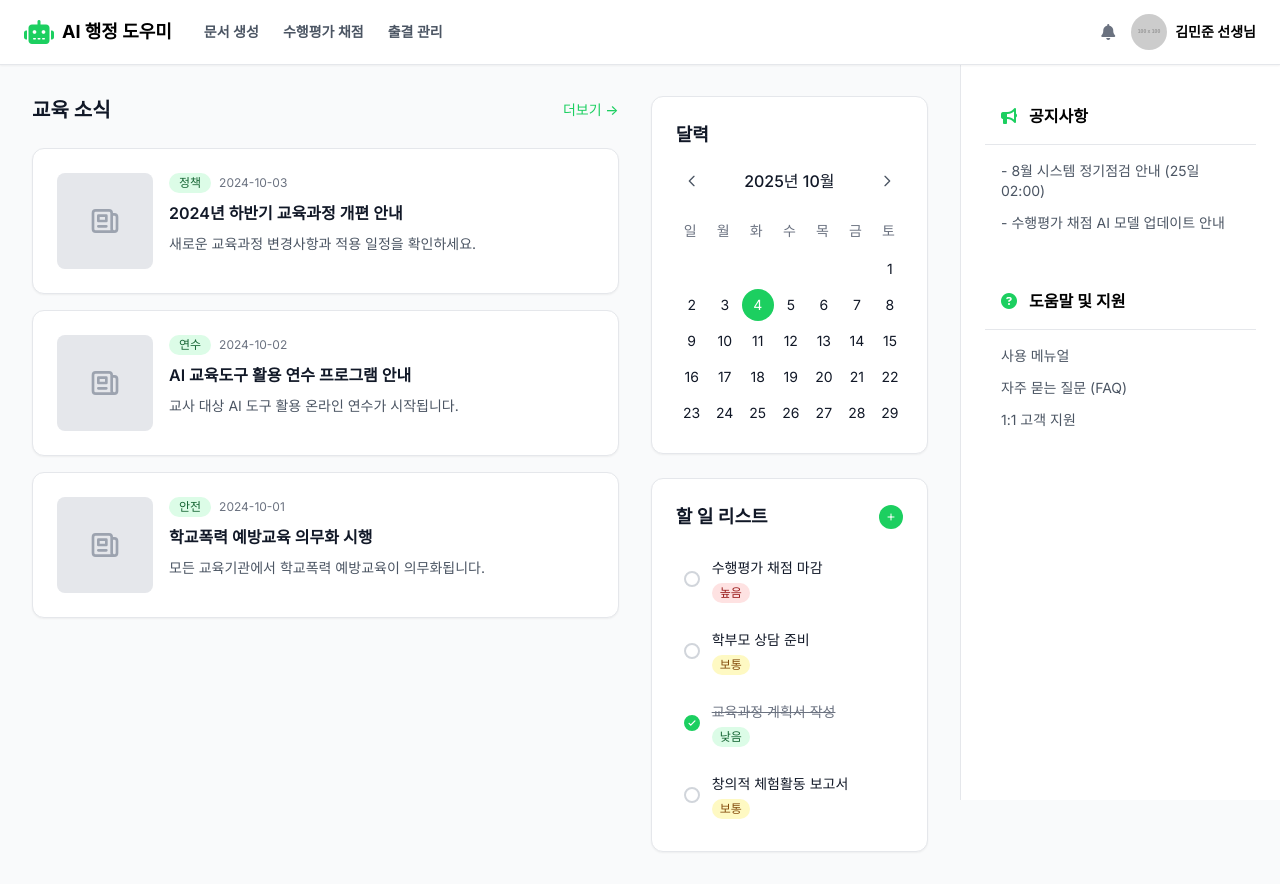
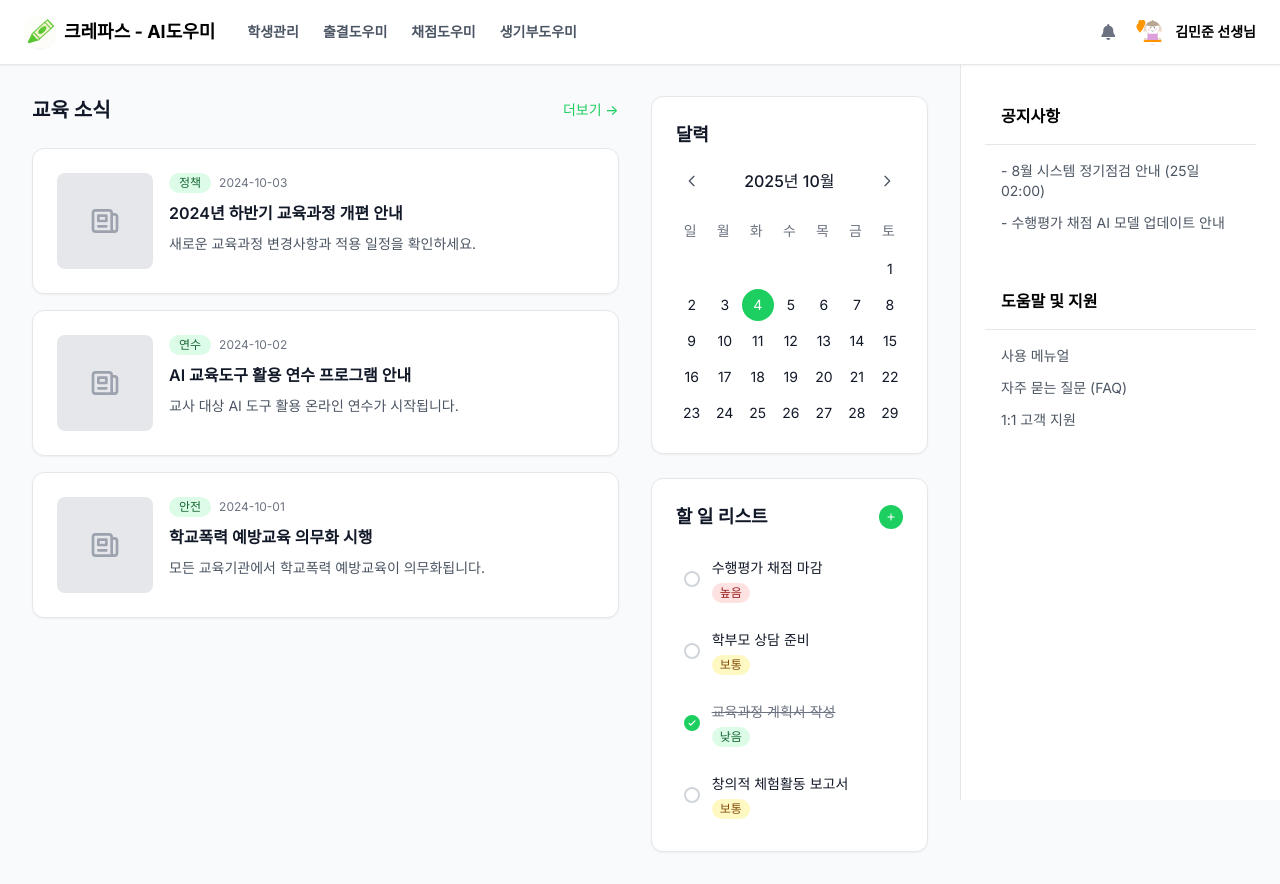
Before and after one commit to JJongW/beyond-blackboard, a Next.js app: page / in a window 1280 px wide. Built offline with nearby package versions, Linux system fonts and the light colour scheme.

Commit message:
feat: 아이콘 및 그룹 명칭 변경

```diff
--- a/src/components/layout/Header.tsx
+++ b/src/components/layout/Header.tsx
@@ -50,8 +50,12 @@ const Header: React.FC<HeaderProps> = ({ user }) => {
           <div className="flex items-center space-x-8">
             {/* 로고 */}
             <Link href="/" className="flex items-center hover:opacity-80 transition-opacity cursor-pointer">
-              <i className="fas fa-robot text-2xl text-primary-500 mr-2"></i>
-              <h1 className="text-lg font-bold">AI 행정 도우미</h1>
+              <img
+                src="/images/pencil-logo.png"
+                alt="로고"
+                className="w-8 h-8 rounded-full mr-2 shadow-sm"
+              />
+              <h1 className="text-lg font-bold">크레파스 - AI도우미</h1>
             </Link>
             {/* 네비게이션 메뉴 */}
             <nav className="hidden md:flex items-center space-x-6">
@@ -81,7 +85,7 @@ const Header: React.FC<HeaderProps> = ({ user }) => {
             <div className="flex items-center">
               <img
                 className="h-9 w-9 rounded-full object-cover"
-                src={currentUser.avatar}
+                src="/images/cute-character.svg"
                 alt="User avatar"
               />
               <div className="ml-2 hidden md:block">
--- a/src/components/layout/Sidebar.tsx
+++ b/src/components/layout/Sidebar.tsx
@@ -118,8 +118,7 @@ const Sidebar: React.FC = () => {
   return (
     <aside className="w-80 flex-shrink-0 bg-white border-l border-gray-200 p-6 overflow-y-auto hidden lg:block h-[calc(100vh-4rem)] max-h-[calc(100vh-4rem)]">
       <div className="widget-box rounded-xl mb-6">
-        <h3 className="font-semibold p-4 border-b border-gray-200 flex items-center">
-          <i className="fas fa-bullhorn text-primary-500 mr-3"></i>
+        <h3 className="font-semibold p-4 border-b border-gray-200">
           공지사항
         </h3>
         <ul className="p-4 space-y-3 text-sm text-gray-600">
@@ -128,8 +127,7 @@ const Sidebar: React.FC = () => {
         </ul>
       </div>
       <div className="widget-box rounded-xl">
-        <h3 className="font-semibold p-4 border-b border-gray-200 flex items-center">
-          <i className="fas fa-question-circle text-primary-500 mr-3"></i>
+        <h3 className="font-semibold p-4 border-b border-gray-200">
           도움말 및 지원
         </h3>
         <ul className="p-4 space-y-3 text-sm text-gray-600">
--- a/src/constants/index.ts
+++ b/src/constants/index.ts
@@ -120,9 +120,10 @@ export const SUPPORT_ITEMS: SupportItem[] = [
 
 // 네비게이션 메뉴
 export const NAVIGATION_ITEMS = [
-  { title: '문서 생성', href: '/documents', isActive: true },
-  { title: '수행평가 채점', href: '/evaluation' },
-  { title: '출결 관리', href: '/attendance' },
+  { title: '학생관리', href: '/students' },
+  { title: '출결도우미', href: '/attendance' },
+  { title: '채점도우미', href: '/evaluation' },
+  { title: '생기부도우미', href: '/records' },
 ];
 
 // 색상 상수
```
Also changed, not shown: public/images/cute-character.svg (added), public/images/pencil-logo.png (added).
